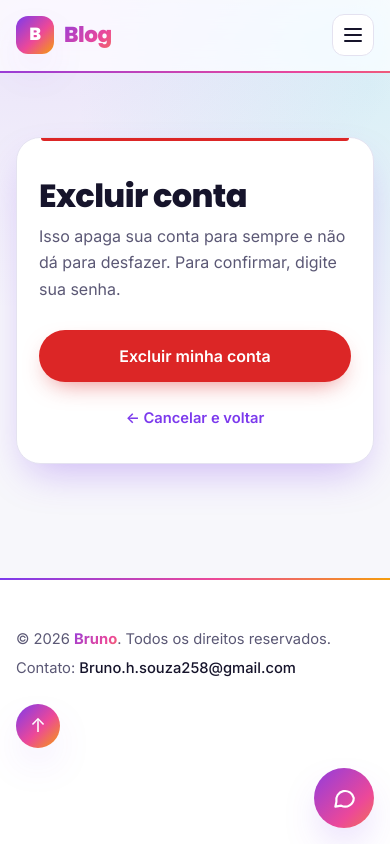
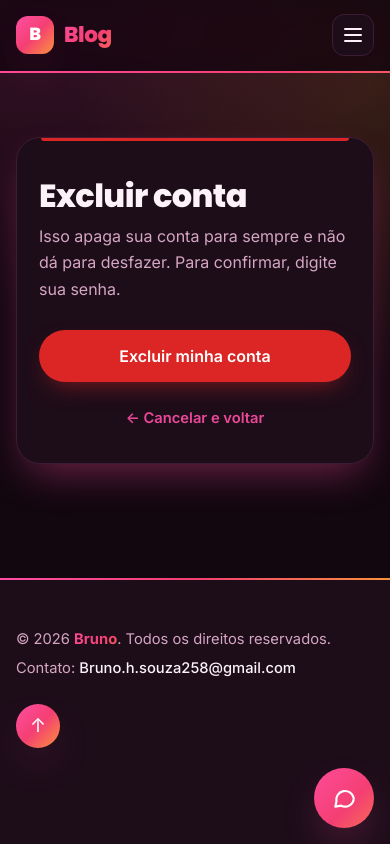
Before and after one commit to brunohsouza258-cmd/project-blog-django, a Django app: template djangoapp/accounts/templates/accounts/delete.html in a window 390 px wide. Run offline with Django 5.2, Linux system fonts and the light colour scheme; the template is opened without the code that fills it, so the values that code supplies are empty.

Commit message:
Usa tema escuro com rosa e laranja no celular
Em telas de ate 860px o site fica sempre escuro, com destaques em rosa e
degrade rosa -> laranja, mesmo com o celular no modo claro. No computador
continua seguindo o tema do sistema. Cores fixas de brilho e fundo viraram
variaveis (--glow, --spot-1...) para o tema conseguir trocar todas.

Co-Authored-By: Claude Opus 5.5 <noreply@anthropic.com>

```diff
--- a/djangoapp/blog/static/blog/css/style.css
+++ b/djangoapp/blog/static/blog/css/style.css
@@ -23,6 +23,13 @@
 
   --shadow-sm: 0 1px 2px rgba(22, 20, 43, 0.06), 0 2px 8px rgba(22, 20, 43, 0.04);
   --shadow-lg: 0 18px 40px -12px rgba(124, 58, 237, 0.35);
+
+  /* Brilho do foco (campos) e sombras coloridas: viram rosa no celular */
+  --glow: rgba(124, 58, 237, 0.18);
+  --glow-strong: rgba(124, 58, 237, 0.5);
+  /* Manchas de cor no fundo da página */
+  --spot-1: rgba(124, 58, 237, 0.14);
+  --spot-2: rgba(6, 182, 212, 0.12);
 
   --radius: 16px;
   --radius-sm: 10px;
@@ -75,8 +82,8 @@ body {
   color: var(--text);
   background-color: var(--bg);
   background-image:
-    radial-gradient(circle at 10% -10%, rgba(124, 58, 237, 0.14), transparent 40%),
-    radial-gradient(circle at 95% 10%, rgba(6, 182, 212, 0.12), transparent 35%);
+    radial-gradient(circle at 10% -10%, var(--spot-1), transparent 40%),
+    radial-gradient(circle at 95% 10%, var(--spot-2), transparent 35%);
   background-attachment: fixed;
   -webkit-font-smoothing: antialiased;
 }
@@ -254,7 +261,7 @@ a {
   outline: none;
   width: 260px;
   border-color: var(--violet);
-  box-shadow: 0 0 0 4px rgba(124, 58, 237, 0.18);
+  box-shadow: 0 0 0 4px var(--glow);
 }
 
 .search-icon {
@@ -778,7 +785,7 @@ a {
 .comment-form textarea:focus {
   outline: none;
   border-color: var(--violet);
-  box-shadow: 0 0 0 4px rgba(124, 58, 237, 0.18);
+  box-shadow: 0 0 0 4px var(--glow);
 }
 
 .comments-login {
@@ -890,7 +897,7 @@ a {
   transform: translateY(-2px);
   color: var(--violet);
   border-color: var(--violet);
-  box-shadow: 0 6px 18px -6px rgba(124, 58, 237, 0.45);
+  box-shadow: 0 6px 18px -6px var(--glow-strong);
 }
 
 .page-link.is-active {
@@ -1170,7 +1177,7 @@ a {
   outline: none;
   border-color: var(--violet);
   background: var(--surface);
-  box-shadow: 0 0 0 4px rgba(124, 58, 237, 0.18);
+  box-shadow: 0 0 0 4px var(--glow);
 }
 
 .has-error input:not([type="hidden"]),
@@ -1609,7 +1616,7 @@ img.user-avatar {
 .chat-form textarea:focus {
   outline: none;
   border-color: var(--violet);
-  box-shadow: 0 0 0 3px rgba(124, 58, 237, 0.18);
+  box-shadow: 0 0 0 3px var(--glow);
 }
 
 .chat-send {
@@ -1690,7 +1697,7 @@ img.user-avatar {
   border: 1px solid var(--border);
   border-radius: 28px;
   background: var(--surface);
-  box-shadow: 0 30px 80px -20px rgba(124, 58, 237, 0.55);
+  box-shadow: 0 30px 80px -20px var(--glow-strong);
   text-align: center;
   animation: welcome-pop 3.8s var(--ease) forwards;
 }
@@ -1873,3 +1880,49 @@ img.user-avatar {
     margin-left: auto;
   }
 }
+
+
+/* ==========================================================================
+   Tema do celular: sempre escuro, com destaque rosa e laranja
+   ========================================================================== */
+
+/* Vem por último no arquivo de propósito: assim vence tanto o tema claro
+   quanto o escuro do sistema. No computador nada muda (segue o sistema). */
+@media (max-width: 860px) {
+  :root {
+    /* Diz ao navegador que a página é escura: barras de rolagem, campos de
+       formulário e o teclado do celular também ficam escuros. */
+    color-scheme: dark;
+
+    /* Destaques: o "violeta" vira rosa (links, foco, bordas ativas...) e o
+       laranja entra no degradê dos botões, do logo e dos títulos */
+    --violet: #ec4899;
+    --pink: #f472b6;
+    --amber: #fb923c;
+    --cyan: #fdba74;
+    --gradient: linear-gradient(135deg, #ff4fa3 0%, #f43f73 50%, #fb923c 100%);
+    --gradient-cool: linear-gradient(135deg, #f472b6 0%, #ea580c 100%);
+
+    /* Fundos e textos escuros, levemente puxados para o rosa */
+    --bg: #12070f;
+    --surface: #1d0d19;
+    --surface-2: #2a1325;
+    --text: #fdf2f8;
+    --text-muted: #d5a6c3;
+    --border: #3d1c36;
+    --header-bg: rgba(18, 7, 15, 0.8);
+
+    --shadow-sm: 0 1px 2px rgba(0, 0, 0, 0.5), 0 2px 8px rgba(0, 0, 0, 0.35);
+    --shadow-lg: 0 18px 40px -12px rgba(236, 72, 153, 0.45);
+    --glow: rgba(236, 72, 153, 0.25);
+    --glow-strong: rgba(236, 72, 153, 0.55);
+    --spot-1: rgba(236, 72, 153, 0.22);
+    --spot-2: rgba(251, 146, 60, 0.16);
+  }
+
+  /* Etiqueta da categoria nos cards: rosa claro em vez do branco */
+  .post-category {
+    background: rgba(253, 242, 248, 0.92);
+    color: #be185d;
+  }
+}
--- a/djangoapp/blog/templates/blog/partials/_head.html
+++ b/djangoapp/blog/templates/blog/partials/_head.html
@@ -21,8 +21,8 @@
 {% endif %}
 {# Ícone quando alguém adiciona o site à tela inicial do iPhone/Android #}
 <link rel="apple-touch-icon" href="{% static 'blog/img/apple-touch-icon.png' %}">
-{# Cor da barra do navegador no celular #}
-<meta name="theme-color" content="#7c3aed">
+{# Cor da barra do navegador no celular: o mesmo fundo escuro do tema rosa #}
+<meta name="theme-color" content="#12070f">
 
 {% if site_setup.description %}
     <meta name="description" content="{{ site_setup.description }}">
--- a/djangoapp/blog/tests.py
+++ b/djangoapp/blog/tests.py
@@ -365,7 +365,7 @@ class FaviconTests(TestCase):
         response = self.client.get(reverse('blog:index'))
         self.assertContains(response, 'blog/img/favicon.svg')
         self.assertContains(response, 'blog/img/apple-touch-icon.png')
-        self.assertContains(response, '<meta name="theme-color" content="#7c3aed">')
+        self.assertContains(response, '<meta name="theme-color" content="#12070f">')
 
     def test_favicon_ico_redirects_to_static_file(self):
         response = self.client.get('/favicon.ico')
```
